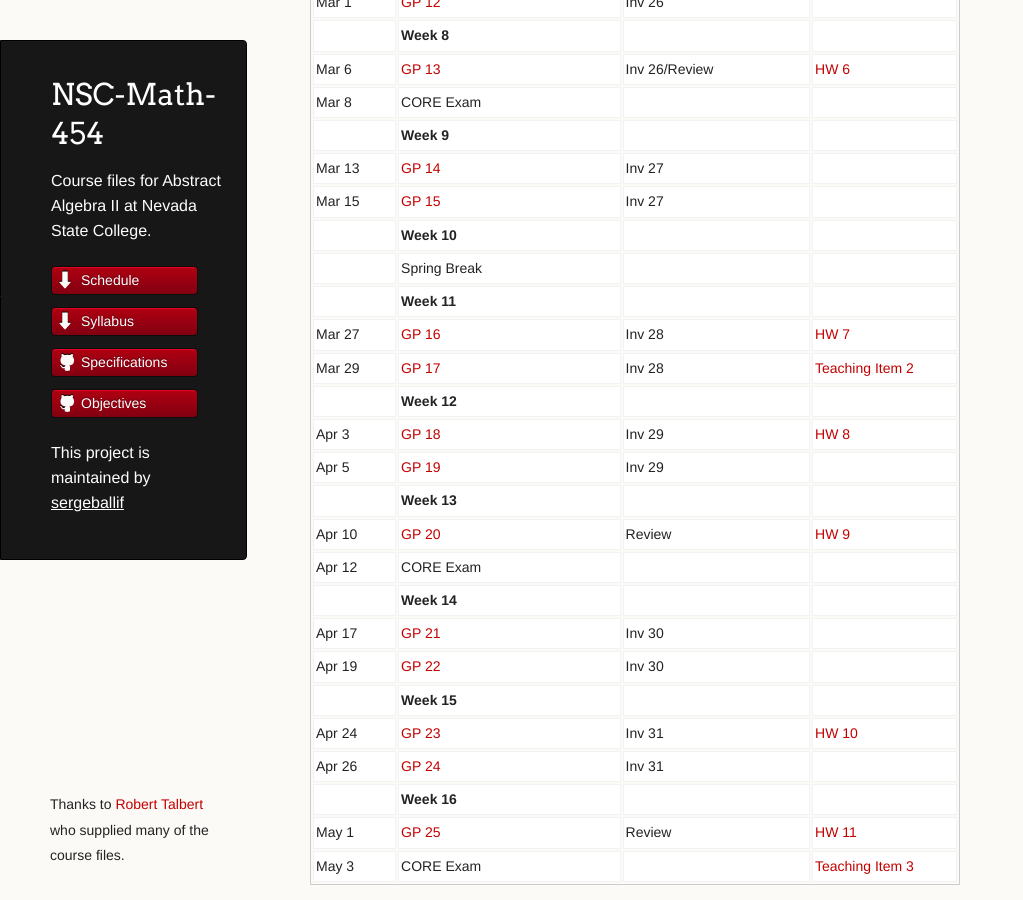
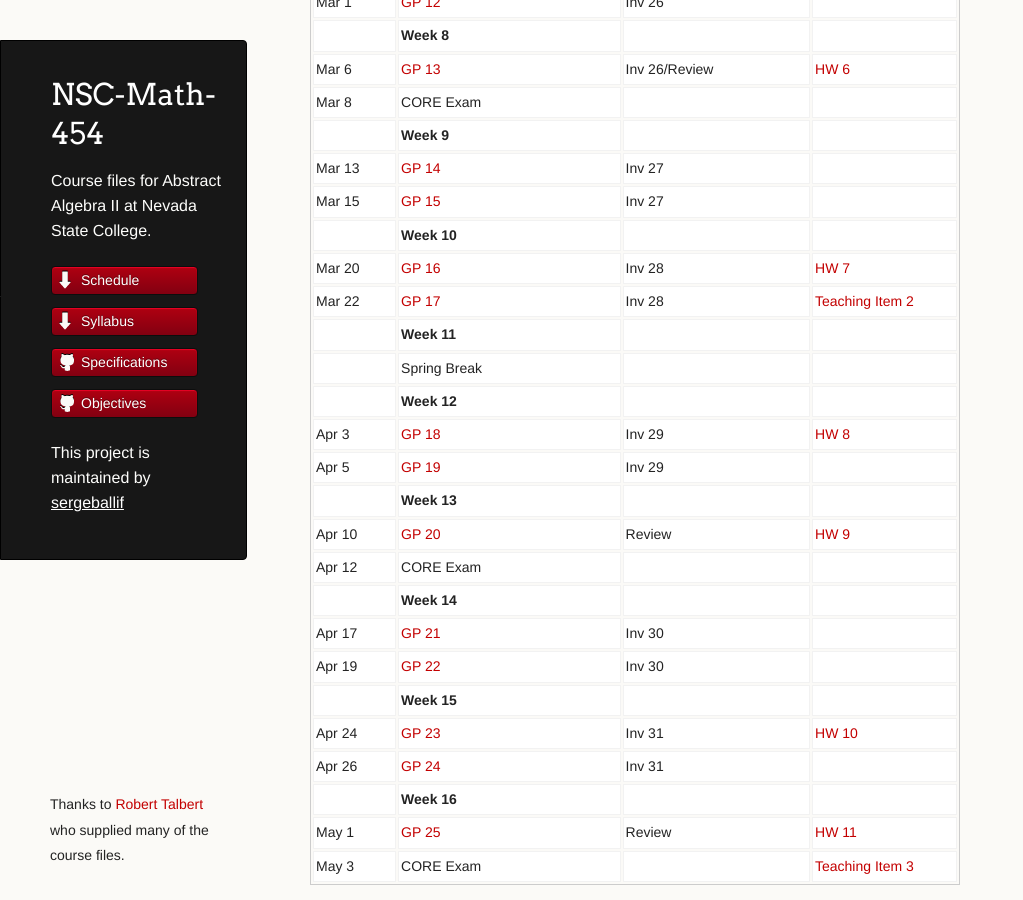
Before and after one commit to AaronWongNSC/MATH-454, a Jekyll site: the page built from index.md, in a window 1280 px wide and 900 px high, scrolled down 737 px. Shown: the whole window, without its empty margins (0-1023 px from the left). Built offline with Jekyll 4.4.1, drawn with Linux system fonts in a browser that asks for light colours.

Commit message:
Update index.md

```diff
--- a/index.md
+++ b/index.md
@@ -40,10 +40,10 @@ published: true
 | Mar 13 	| [GP 14](/NSC-Math-454/GP14.html) 	| Inv 27        	|                                                                                                                                                                             	|
 | Mar 15 	| [GP 15](/NSC-Math-454/GP15.html) 	| Inv 27        	|                                                                                                                                                                             	|
 |        	| **Week 10**                      	|               	|                                                                                                                                                                             	|
+| Mar 20 	| [GP 16](/NSC-Math-454/GP16.html) 	| Inv 28        	| [HW 7](http://www.overleaf.com/docs?snip_uri=https://raw.githubusercontent.com/sergeballif/NSC-Math-454/gh-pages/homework/Math454HW7.tex&splash=none)                       	|
+| Mar 22 	| [GP 17](/NSC-Math-454/GP17.html) 	| Inv 28        	| [Teaching Item 2](/NSC-Math-454/homework/Math453TeachingItem2.pdf)                                                                                                          	|
+|        	| **Week 11**                      	|               	|                                                                                                                                                                             	|
 |        	| Spring Break                     	|               	|                                                                                                                                                                             	|
-|        	| **Week 11**                      	|               	|                                                                                                                                                                             	|
-| Mar 27 	| [GP 16](/NSC-Math-454/GP16.html) 	| Inv 28        	| [HW 7](http://www.overleaf.com/docs?snip_uri=https://raw.githubusercontent.com/sergeballif/NSC-Math-454/gh-pages/homework/Math454HW7.tex&splash=none)                       	|
-| Mar 29 	| [GP 17](/NSC-Math-454/GP17.html) 	| Inv 28        	| [Teaching Item 2](/NSC-Math-454/homework/Math453TeachingItem2.pdf)                                                                                                          	|
 |        	| **Week 12**                      	|               	|                                                                                                                                                                             	|
 | Apr 3  	| [GP 18](/NSC-Math-454/GP18.html) 	| Inv 29        	| [HW 8](http://www.overleaf.com/docs?snip_uri=https://raw.githubusercontent.com/sergeballif/NSC-Math-454/gh-pages/homework/Math454HW8.tex&splash=none)                       	|
 | Apr 5  	| [GP 19](/NSC-Math-454/GP19.html) 	| Inv 29        	|                                                                                                                                                                             	|
```
